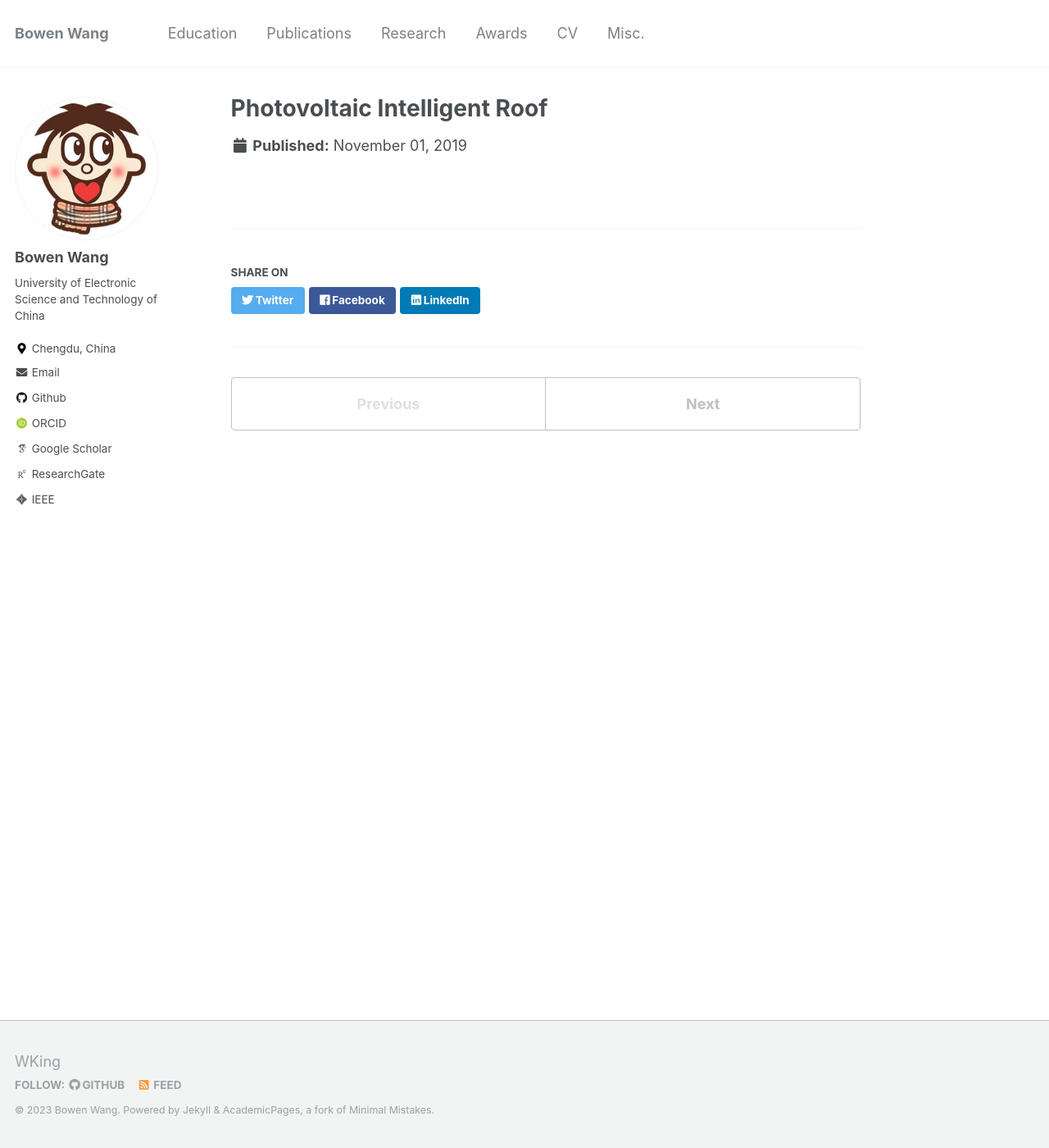
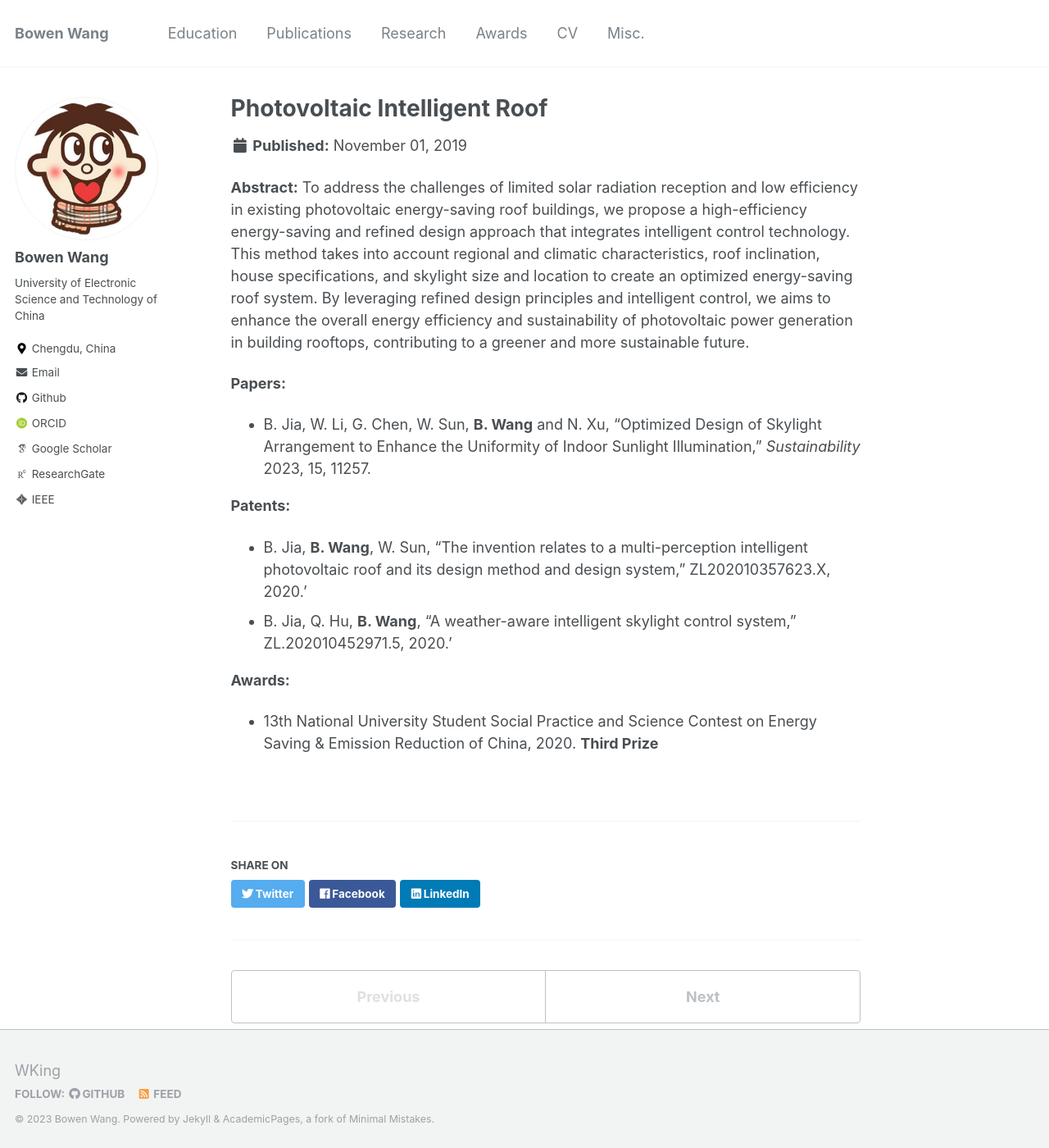
Before and after one commit to BW-Wang/BW-Wang.github.io, a Jekyll site: the page built from _research/Res-Proof.md, in a window 1280 px wide and 1400 px high. Shown: the whole window at 82% size. Built offline with Jekyll 4.4.1, drawn with Linux system fonts in a browser that asks for light colours; some web fonts are replaced.

Commit message:
Update Res-Proof.md

```diff
--- a/_research/Res-Proof.md
+++ b/_research/Res-Proof.md
@@ -16,3 +16,20 @@ works: '
 </ol>
 '
 ---
+
+
+
+**Abstract:** To address the challenges of limited solar radiation reception and low efficiency in existing photovoltaic energy-saving roof buildings, we propose a high-efficiency energy-saving and refined design approach that integrates intelligent control technology. This method takes into account regional and climatic characteristics, roof inclination, house specifications, and skylight size and location to create an optimized energy-saving roof system. By leveraging refined design principles and intelligent control, we aims to enhance the overall energy efficiency and sustainability of photovoltaic power generation in building rooftops, contributing to a greener and more sustainable future.
+
+**Papers:**
+
+- B. Jia, W. Li, G. Chen, W. Sun, <b>B. Wang</b> and N. Xu, "Optimized Design of Skylight Arrangement to Enhance the Uniformity of Indoor Sunlight Illumination," <i>Sustainability</i> 2023, 15, 11257.
+
+**Patents:**
+
+- B. Jia, <b>B. Wang</b>, W. Sun, "The invention relates to a multi-perception intelligent photovoltaic roof and its design method and design system," ZL202010357623.X, 2020.'
+- B. Jia, Q. Hu, <b>B. Wang</b>, "A weather-aware intelligent skylight control system," ZL.202010452971.5, 2020.'
+
+**Awards:**
+
+- 13th National University Student Social Practice and Science Contest on Energy Saving & Emission Reduction of China, 2020. <b>Third Prize</b>
```
